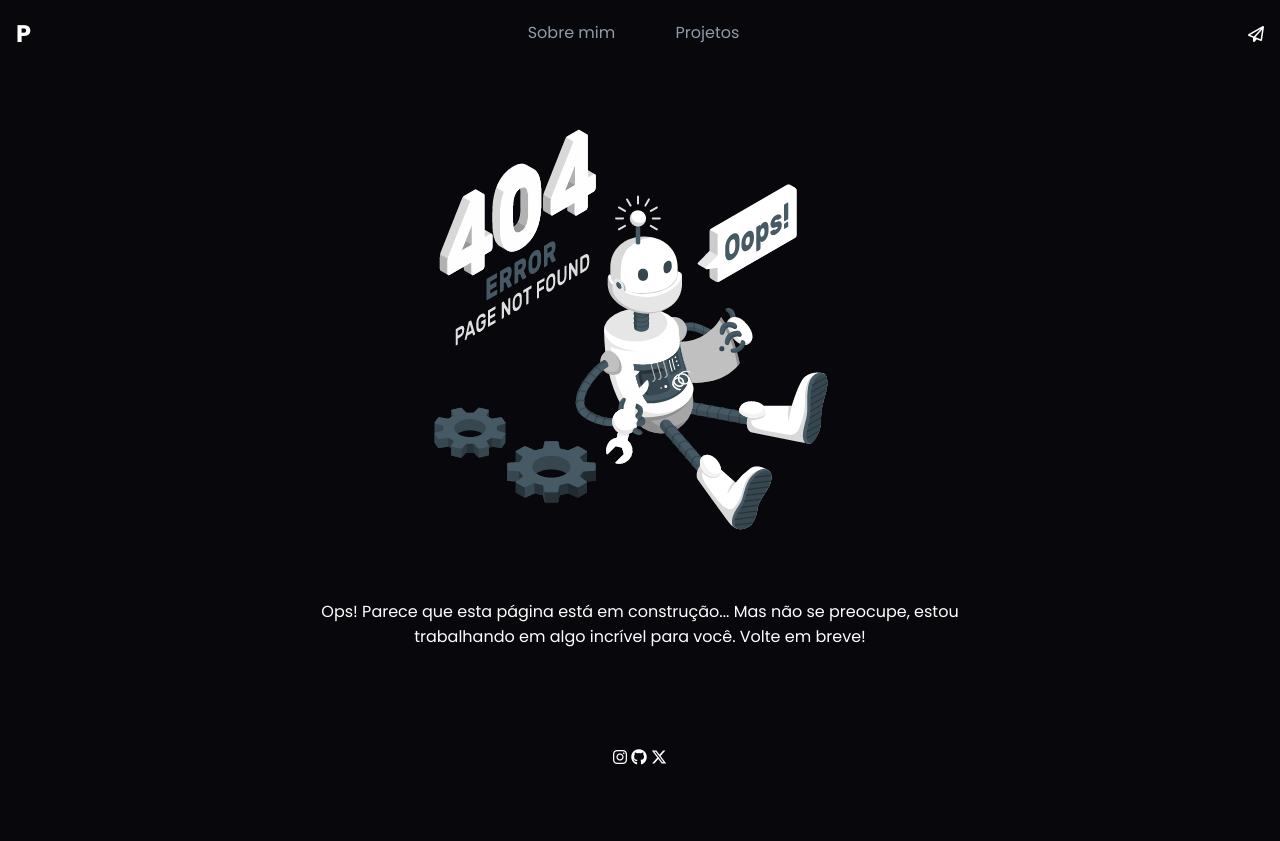
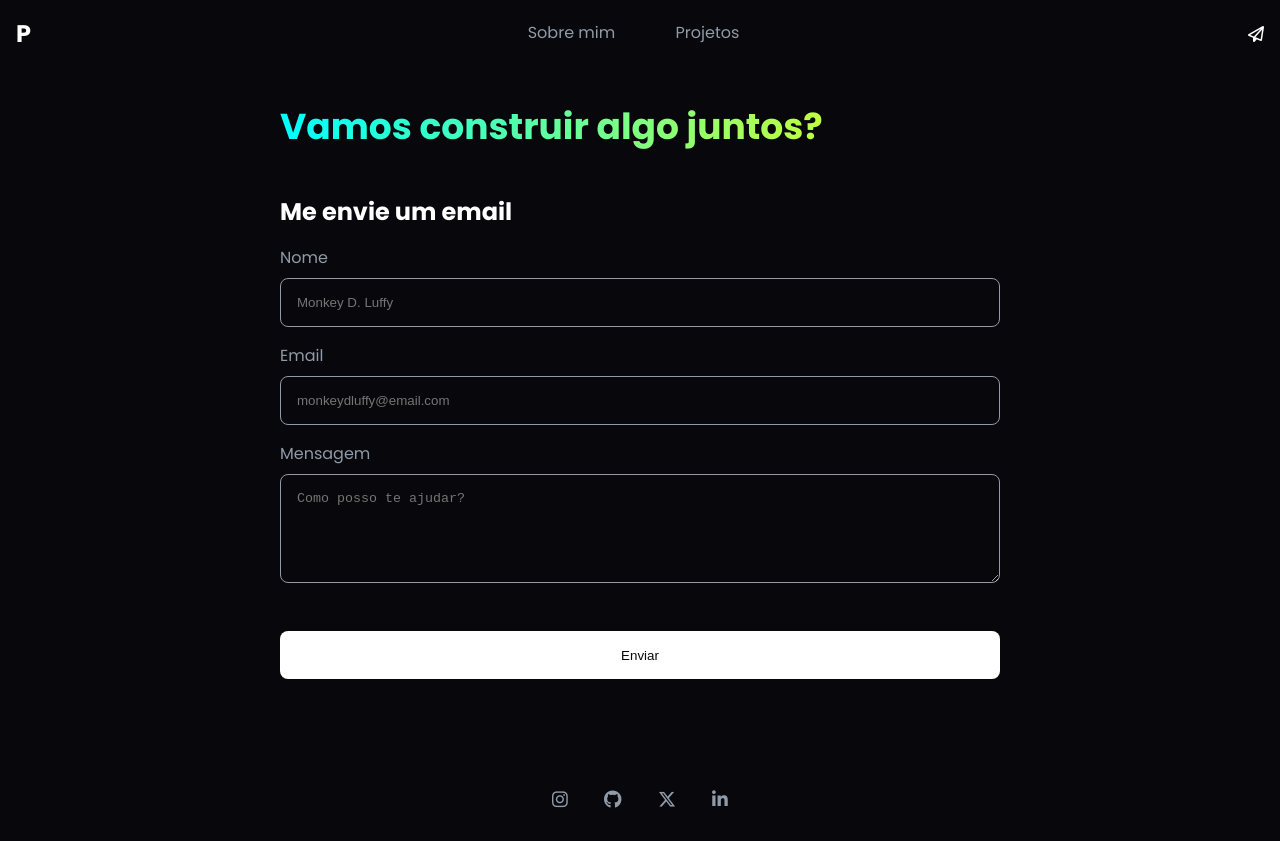
Before and after one commit to PedroAugusto2305/pedroaugusto, a plain HTML site: page src/pages/contact.html in a window 1280 px wide. Before the commit the page ends 800 px from the top, so only its background shows below. Drawn offline with nearby package versions, Linux system fonts and the light colour scheme; files whose address does not match are found by name.

Commit message:
Contact Page

```diff
--- a/src/pages/contact.html
+++ b/src/pages/contact.html
@@ -34,15 +34,47 @@
     </header>
     <main>
         <div class="c-container">
-            <div class="notfound">
-                <img src="/src/images/robot.gif" alt="Imagem informando o erro 404 com um robo sentado no chão">
-                <p>Ops! Parece que esta página está em construção... Mas não se preocupe, estou trabalhando em algo incrível para você. Volte em breve!</p>
-            </div>
+          <h1 class="c-about__title">Vamos construir algo juntos?</h1>
+          <section class="form-section">
+            <h2>Me envie um email</h2>
+            <form action="">
+              <div class="form-item">
+                <label for="">Nome</label>
+                <input type="email" name="email" id="email" placeholder="Monkey D. Luffy">
+              </div>
+              <div class="form-item">
+                <label for="">Email</label>
+                <input type="email" name="email" id="email" placeholder="monkeydluffy@email.com">
+              </div>
+              <div class="form-item">
+                <label for="">Mensagem</label>
+                <textarea name="" id="" cols="30" rows="5" placeholder="Como posso te ajudar?"></textarea>
+              </div>
+              <div class="form-item">
+                <button>Enviar</button>
+              </div>
+              <div class="form-item">
+
+              </div>
+            </form>
+          </section>
         </div>
         <footer class="c-footer">
-          <i class="fa-brands fa-instagram"></i>
-          <i class="fa-brands fa-github"></i>
-          <i class="fa-brands fa-x-twitter"></i>
+          <a href="https://www.instagram.com/eupedro.js/" target="_blank"
+            ><i class="fa-brands fa-instagram hvr-wobble-skew"></i
+          ></a>
+          <a href="https://github.com/PedroAugusto2305" target="_blank">
+            <i class="fa-brands fa-github hvr-wobble-skew"></i>
+          </a>
+          <a href="https://twitter.com/PedroAugus2305" target="_blank">
+            <i class="fa-brands fa-x-twitter hvr-wobble-skew"></i>
+          </a>
+          <a
+            href="https://www.linkedin.com/in/pedro-augusto-bueno-de-aquino-3a428b145/"
+            target="_blank"
+          >
+            <i class="fa-brands fa-linkedin-in hvr-wobble-skew"></i>
+          </a>
         </footer>
       </div>
     </main>
--- /dev/null
+++ b/src/styles/contact.css
@@ -0,0 +1,53 @@
+.c-about__title {
+    margin-bottom: 2.5rem;
+}
+
+.form-section {
+    display: flex;
+    flex-direction: column;
+    /* border: 1px red solid; */
+    width: 100%;
+}
+
+.form-section > h2 {
+    margin-bottom: 1rem;
+}
+
+.form-item {
+    display: flex;
+    flex-direction: column;
+    gap: .5rem;
+}
+.form-item > label {
+    color: #8f9ba8;
+}
+
+.form-item > input {
+    border-radius: 8px;
+    margin-bottom: 1rem;
+    background-color: #08070b;
+    border: #8f9ba8 1px solid;
+    padding: 1rem;
+    color: white;
+}
+
+.form-item > textarea {
+    border-radius: 8px;
+    margin-bottom: 3rem;
+    background-color: #08070b;
+    border: #8f9ba8 1px solid;
+    padding: 1rem;
+}
+
+.form-item > button {
+    border: none;
+    border-radius: 8px;
+    background-color: white;
+    color: #08070b;
+    height: 3rem;
+    cursor: pointer;
+}
+
+.form-item > input:focus {
+    color: white;
+}
--- a/src/styles/style.css
+++ b/src/styles/style.css
@@ -2,4 +2,5 @@
 @import url(./navbar.css);
 @import url(./about.css);
 @import url(./career.css);
+@import url(./contact.css);
 @import url(./footer.css);
```
Also changed, not shown: src/pages/projects.html (+15 -3 lines).
